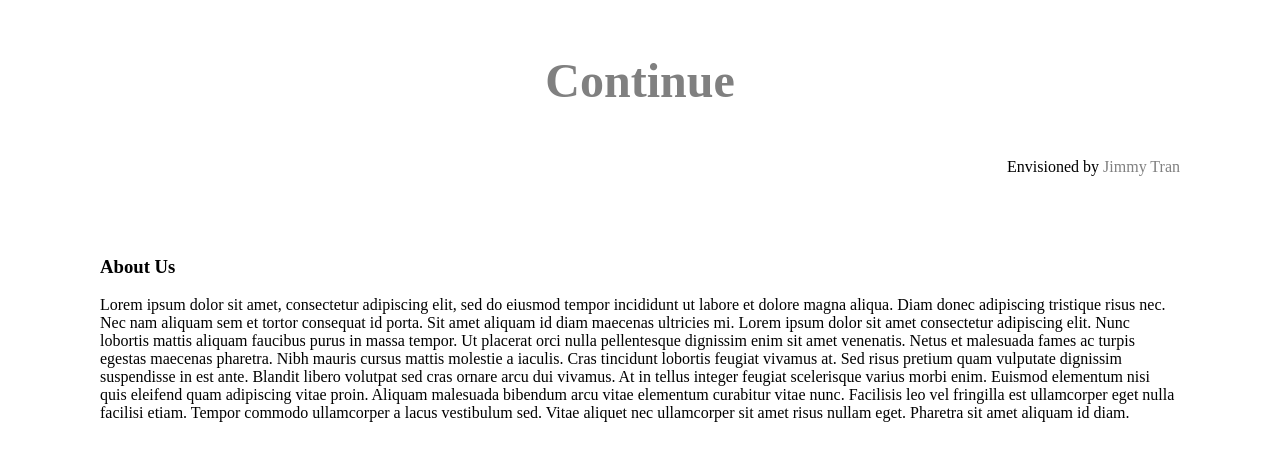
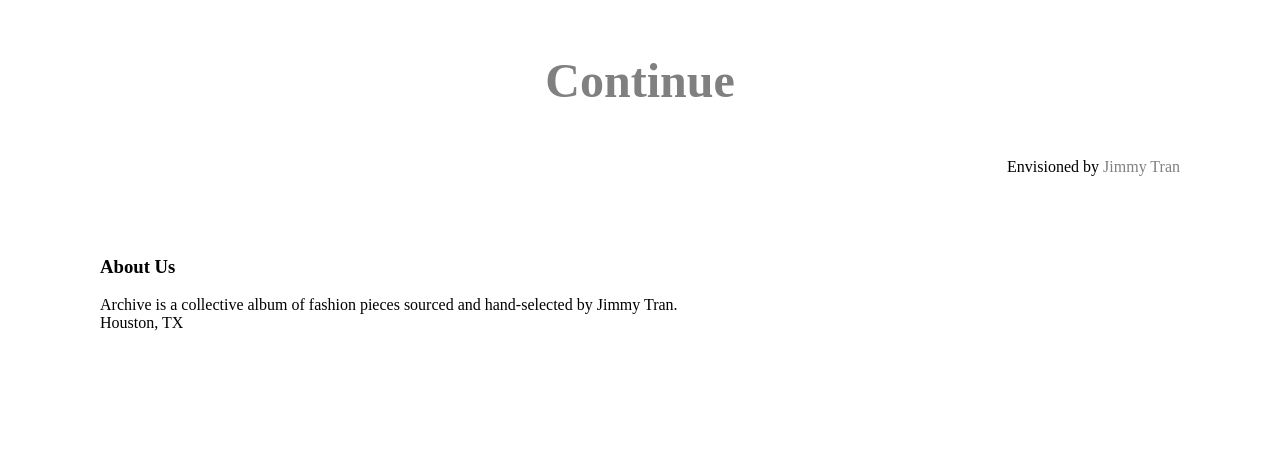
Before and after one commit to hiimjimmyy/archive, a plain HTML site: page Dystopia/mainPage/index.html in a window 1280 px wide. Shown: the part 822-1283 px from the top of the page. After the commit the page ends 1229 px from the top, so only its background shows below. Drawn offline with Linux system fonts and the light colour scheme; files whose address does not match are found by name.

Commit message:
updates
redid the paragraph with a actual about me (Subject to change in the future)

```diff
--- a/Dystopia/mainPage/index.html
+++ b/Dystopia/mainPage/index.html
@@ -32,7 +32,9 @@
 				</div>
 				<div class="footer">
 					<h3>About Us</h3><br>
-					<p>Lorem ipsum dolor sit amet, consectetur adipiscing elit, sed do eiusmod tempor incididunt ut labore et dolore magna aliqua. Diam donec adipiscing tristique risus nec. Nec nam aliquam sem et tortor consequat id porta. Sit amet aliquam id diam maecenas ultricies mi. Lorem ipsum dolor sit amet consectetur adipiscing elit. Nunc lobortis mattis aliquam faucibus purus in massa tempor. Ut placerat orci nulla pellentesque dignissim enim sit amet venenatis. Netus et malesuada fames ac turpis egestas maecenas pharetra. Nibh mauris cursus mattis molestie a iaculis. Cras tincidunt lobortis feugiat vivamus at. Sed risus pretium quam vulputate dignissim suspendisse in est ante. Blandit libero volutpat sed cras ornare arcu dui vivamus. At in tellus integer feugiat scelerisque varius morbi enim. Euismod elementum nisi quis eleifend quam adipiscing vitae proin. Aliquam malesuada bibendum arcu vitae elementum curabitur vitae nunc. Facilisis leo vel fringilla est ullamcorper eget nulla facilisi etiam. Tempor commodo ullamcorper a lacus vestibulum sed. Vitae aliquet nec ullamcorper sit amet risus nullam eget. Pharetra sit amet aliquam id diam.</p>
+					<p>Archive is a collective album of fashion pieces sourced and hand-selected by Jimmy Tran.
+					<br>
+					Houston, TX</p>
 				</div>
 		</section>
 	</body>
```
